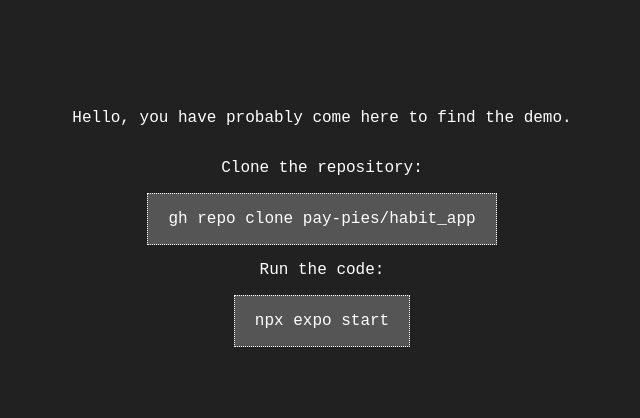
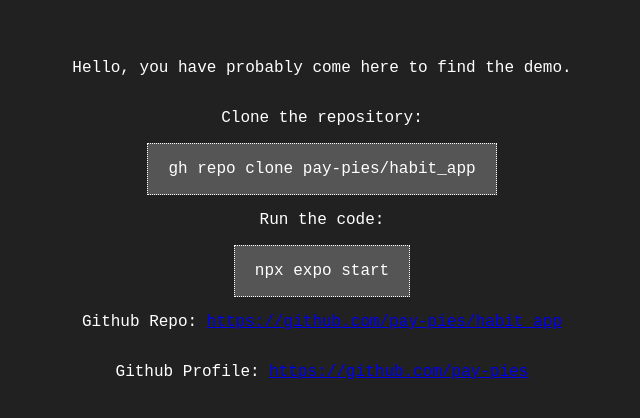
Before and after one commit to pay-pies/habit-instructions, a plain HTML site: page index.html in a window 1280 px wide. Shown: the part 180-598 px from the top of the page, without its empty margins (318-958 px from the left). Drawn offline with Linux system fonts and the light colour scheme.

Commit message:
added links

```diff
--- a/index.html
+++ b/index.html
@@ -36,6 +36,8 @@
         <div class="code"><p>gh repo clone pay-pies/habit_app</p></div>
         <p>Run the code:</p>
 
-        <div class="code"><p></p>npx expo start</p></div>
+        <div class="code"><p>npx expo start</p></div>
+        <p>Github Repo: <a href="https://github.com/pay-pies/habit_app">https://github.com/pay-pies/habit_app</a></p>
+        <p>Github Profile: <a href="https://github.com/pay-pies">https://github.com/pay-pies</a></p>
     </body>
 </html>
```
